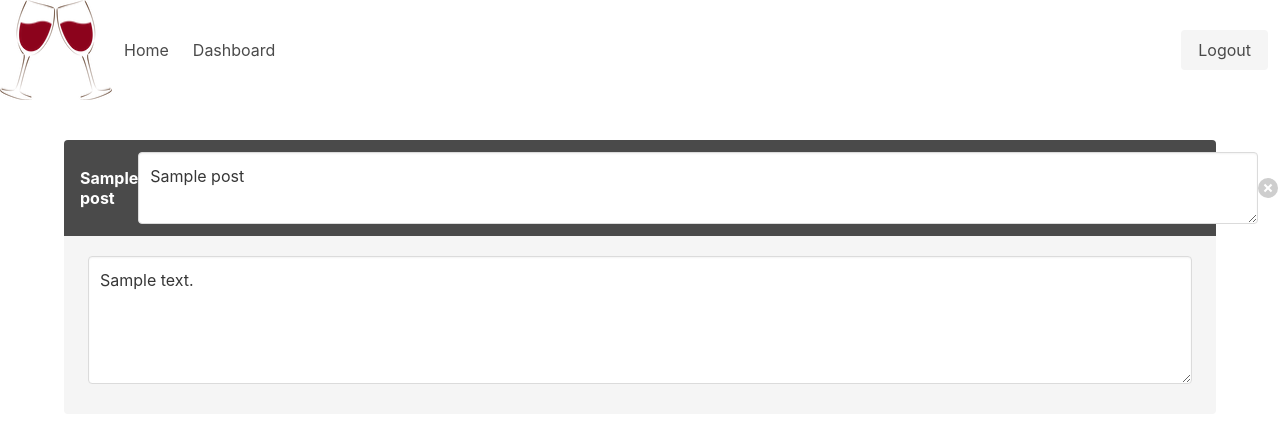
After one commit to SaraNP-33/spillTheWine, a Node server app: page /dashboard/post/1 in a window 1280 px wide. The commit adds this page. Shown: the top 423 px of the page. Run offline with Node 20, Linux system fonts and the light colour scheme; a user stored in the database is signed in; tables that the repository leaves empty hold one stand-in row (values such as "Sample post"); some libraries are stand-ins or nearby versions.

Commit message:
can delete post from dashboard

```diff
--- /dev/null
+++ b/public/js/delDashPost.js
@@ -0,0 +1,21 @@
+
+
+const delBtn= document.querySelector(".delPost")
+
+const deletePost= async (event)=>{
+    const id=event.target.getAttribute("data-id")
+    console.log("click", id)
+
+    const response= await fetch(`/api/post/${id}`,{
+        method:"DELETE"
+    })
+    if(response.ok){
+        window.location.assign("/dashboard")
+        alert("Your Post was sucessfully deleted!")
+
+    }else{
+        alert("This post just won't quit")
+    }
+}
+
+delBtn.addEventListener("click", deletePost)
--- a/routes/dashRoutes.js
+++ b/routes/dashRoutes.js
@@ -25,4 +25,28 @@ router.get("/", withAuth, async (req,res) => {
       }
 });
 
+// get one post
+router.get('/post/:id',withAuth, async (req,res)=>{
+  console.log(req.params.id, "is this coming through?")
+  try{
+      const onePost= Post.findByPk(
+          req.params.id ,
+          {
+
+          include:[User]
+      })
+      if(onePost){
+          const post =(await onePost).get({plain:true})
+          console.log(post, 'does this work?')
+         return res.render('onePostDash',{layout:'dashboard', post})
+      }
+      else{
+          res.status(404).end();
+      }
+
+  }catch(err){
+      console.log(err)
+  }
+})
+
 module.exports= router;
--- a/views/all-posts-dash.handlebars
+++ b/views/all-posts-dash.handlebars
@@ -5,11 +5,13 @@
 {{#if posts}}
  {{#each posts}}
 <div class="card">
-  <header class="card-header">
+  <header class="card-header delPost">
     <p class="card-header-title">
       {{title}}
     </p>
-     <button class="delete is-medium"></button>
+     <a class="" href="/dashboard/post/{{id}}"><span class="icon has-text-dark">
+  <i class="fa-solid fa-pen"></i>
+</span></a>
   </header>
   <div class="card-content">
     <div class="content">
--- a/views/layouts/dashboard.handlebars
+++ b/views/layouts/dashboard.handlebars
@@ -7,9 +7,11 @@
   {{!-- FAVICON --}}
   {{!-- <link rel="icon" type="image/png" sizes="96x96" href="/assets/images/favicon-96x96.png"> --}}
   {{!-- jQUERY --}}
+
   <script script src="https://ajax.googleapis.com/ajax/libs/jquery/3.5.1/jquery.min.js"></script>
   {{!-- FONT AWESOME 5 --}}
-  <script defer src="https://use.fontawesome.com/releases/v5.15.3/js/all.js" integrity="sha384-haqrlim99xjfMxRP6EWtafs0sB1WKcMdynwZleuUSwJR0mDeRYbhtY+KPMr+JL6f" crossorigin="anonymous"></script>
+  <link rel="stylesheet" href="https://cdnjs.cloudflare.com/ajax/libs/font-awesome/6.1.1/css/all.min.css" integrity="sha512-KfkfwYDsLkIlwQp6LFnl8zNdLGxu9YAA1QvwINks4PhcElQSvqcyVLLD9aMhXd13uQjoXtEKNosOWaZqXgel0g==" crossorigin="anonymous" referrerpolicy="no-referrer" />
+  {{!-- <script defer src="https://use.fontawesome.com/releases/v5.15.3/js/all.js" integrity="sha384-haqrlim99xjfMxRP6EWtafs0sB1WKcMdynwZleuUSwJR0mDeRYbhtY+KPMr+JL6f" crossorigin="anonymous"></script> --}}
   {{!-- BULMA  --}}
   <link rel="stylesheet" href="https://cdn.jsdelivr.net/npm/bulma@0.9.2/css/bulma.min.css">
   {{!-- CSS STYLESHEET --}}
--- a/views/layouts/main.handlebars
+++ b/views/layouts/main.handlebars
@@ -4,10 +4,11 @@
   <meta charset="UTF-8">
   <meta name="viewport" content="width=device-width, initial-scale=1.0">
   <meta http-equiv="X-UA-Compatible" content="ie=edge">
+
   {{!-- FAVICON --}}
   {{!-- <link rel="icon" type="image/png" sizes="96x96" href="/assets/images/favicon-96x96.png"> --}}
   {{!-- jQUERY --}}
-  <script script src="https://ajax.googleapis.com/ajax/libs/jquery/3.5.1/jquery.min.js"></script>
+  {{!-- <script script src="https://ajax.googleapis.com/ajax/libs/jquery/3.5.1/jquery.min.js"></script> --}}
   {{!-- FONT AWESOME 5 --}}
   <script defer src="https://use.fontawesome.com/releases/v5.15.3/js/all.js" integrity="sha384-haqrlim99xjfMxRP6EWtafs0sB1WKcMdynwZleuUSwJR0mDeRYbhtY+KPMr+JL6f" crossorigin="anonymous"></script>
   {{!-- BULMA  --}}
--- /dev/null
+++ b/views/onePostDash.handlebars
@@ -0,0 +1,18 @@
+<!---Single Post --->
+
+<div class="container">
+<article class="message">
+  <div class="message-header">
+    <p>{{post.title}}</p>
+    <textarea class="textarea" rows="2">{{post.title}}</textarea>
+    <button class="delete delPost" data-id="{{post.id}}" aria-label="delete"></button>
+  </div>
+  <div class="message-body">
+    <textarea class="textarea">{{post.body}}</textarea>
+  </div>
+</article>
+
+</div>
+
+
+<script src="/js/delDashPost.js"></script>
```
Also changed, not shown: routes/api/post-routes.js (+15 -0 lines), 1 other file.
